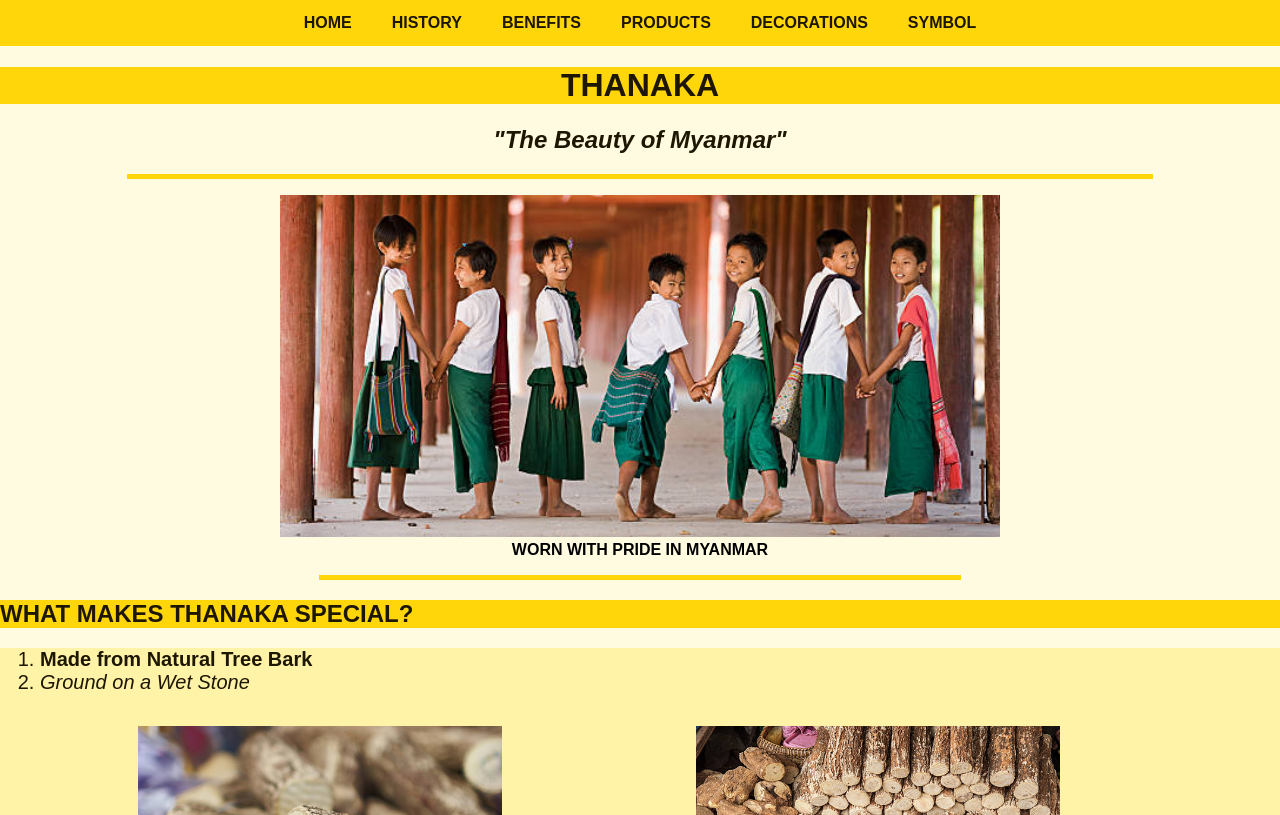
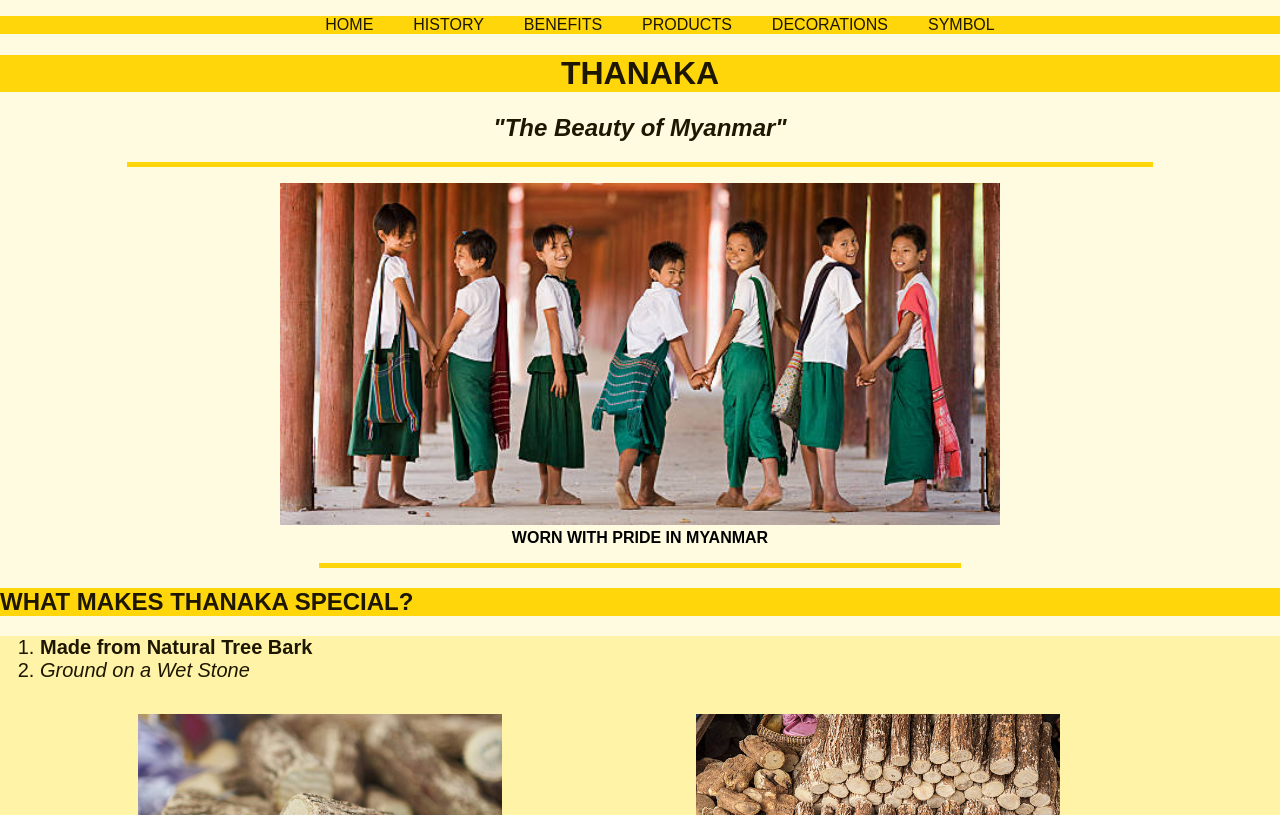
Before and after one commit to WaiLinEain/Team1Final, a plain HTML site: page index.html in a window 1280 px wide. Shown: the top 815 px of the page. Drawn offline with Linux system fonts and the light colour scheme.

Commit message:
Update style.css

```diff
--- a/style.css
+++ b/style.css
@@ -9,19 +9,14 @@ nav {
 
 nav ul {
   list-style: none;
-  margin: 0;
-  padding: 0;
   display: flex;
-  flex-wrap: wrap;
   justify-content: center;
 }
 
 nav a {
-  display: block;
   padding: 14px 20px;
   color: #1d1600;
   text-decoration: none;
-  font-weight: bold;
 }
 
 nav a:hover {
```
